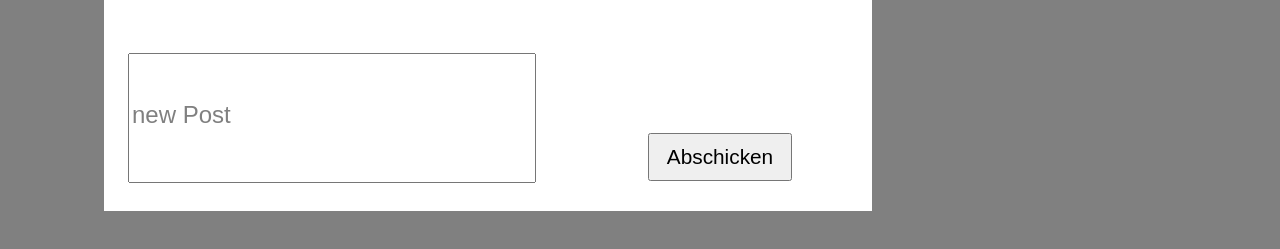
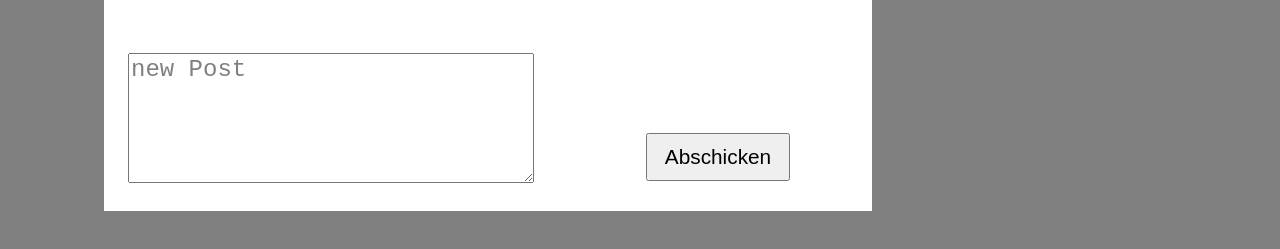
Before and after one commit to German-4k/Intergram-ubung, a plain HTML site: page HTML/index.html in a window 1280 px wide. Shown: the part 317-566 px from the top of the page. Drawn offline with Linux system fonts and the light colour scheme.

Commit message:
new Post - update

```diff
--- a/CSS/style.css
+++ b/CSS/style.css
@@ -83,8 +83,6 @@ body {
     cursor: pointer;
 }
 
-
-
 .content {
     margin-top: 3rem;
 }
@@ -135,9 +133,10 @@ h1 {
     margin-left: 1.5rem;
 }
 
-.post input {
+.post textarea {
     width: 25rem;
     height: 7.7rem;
+    font-size: 1.5rem;
 }
 
 .post button {
--- a/JavaScript/script.js
+++ b/JavaScript/script.js
@@ -51,7 +51,7 @@ let posts = [
                     <h1>New Post</h1>
                 </div>
                 <div class="post">
-                    <input class="inputPost" placeholder="new Post">
+                    <textarea wrap="hard" class="inputPost" placeholder="new Post"></textarea>
                     <button>Abschicken</button>
                 </div>
             </div>
```
